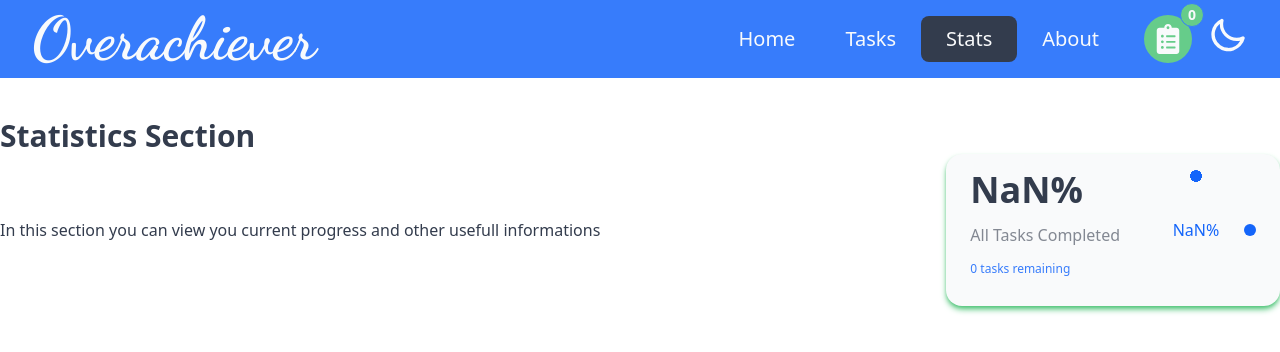
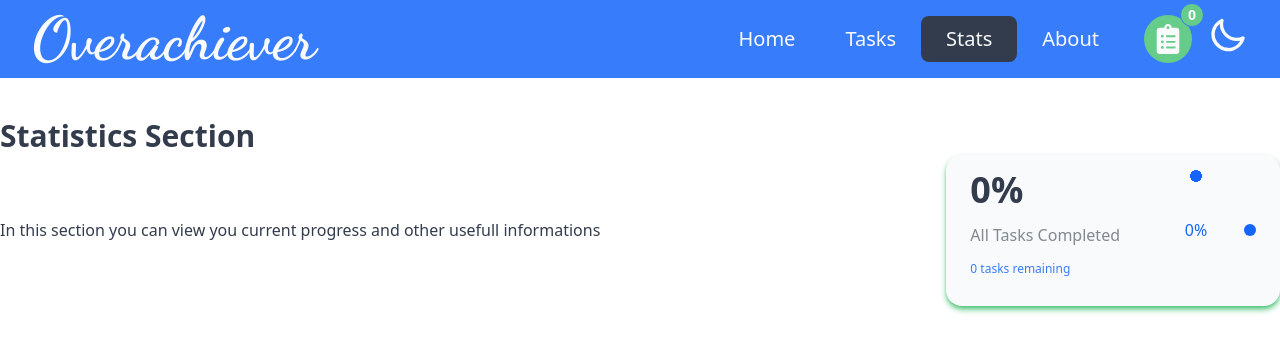
Before and after one commit to Radexman/Overachiever, a React (Create React App) app: page /stats in a window 1280 px wide. Shown: the top 352 px of the page. Built offline with nearby package versions, Linux system fonts and the light colour scheme.

Commit message:
Radial Chart NaN Handled

```diff
--- a/src/components/Pages/Stats/Stats.tsx
+++ b/src/components/Pages/Stats/Stats.tsx
@@ -29,7 +29,11 @@ const Stats = () => {
                 textColor="text-secondary-focus"
               />
             </div>
-            <div className="stat-value">{`${completedPercentage.toFixed()}%`}</div>
+            <div className="stat-value">
+              {`${
+                isNaN(completedPercentage) ? "0" : completedPercentage.toFixed()
+              }%`}
+            </div>
             <div className="stat-title">All Tasks Completed</div>
             <div className="stat-desc text-secondary">{`${tasksRemaining} tasks remaining`}</div>
           </div>
--- a/src/components/layout/RadialChart/RadialChart.tsx
+++ b/src/components/layout/RadialChart/RadialChart.tsx
@@ -7,7 +7,7 @@ const RadialChart = ({ percentage, textColor, bgColor }: RadialChartProps) => {
       className={`radial-progress ${textColor} ${bgColor}`}
       style={{ "--value": percentage, "--size": "7.5rem" } as CSSProperties}
     >
-      {`${percentage.toFixed()}%`}
+      {`${isNaN(percentage) ? "0" : percentage.toFixed()}%`}
     </div>
   );
 };
```
